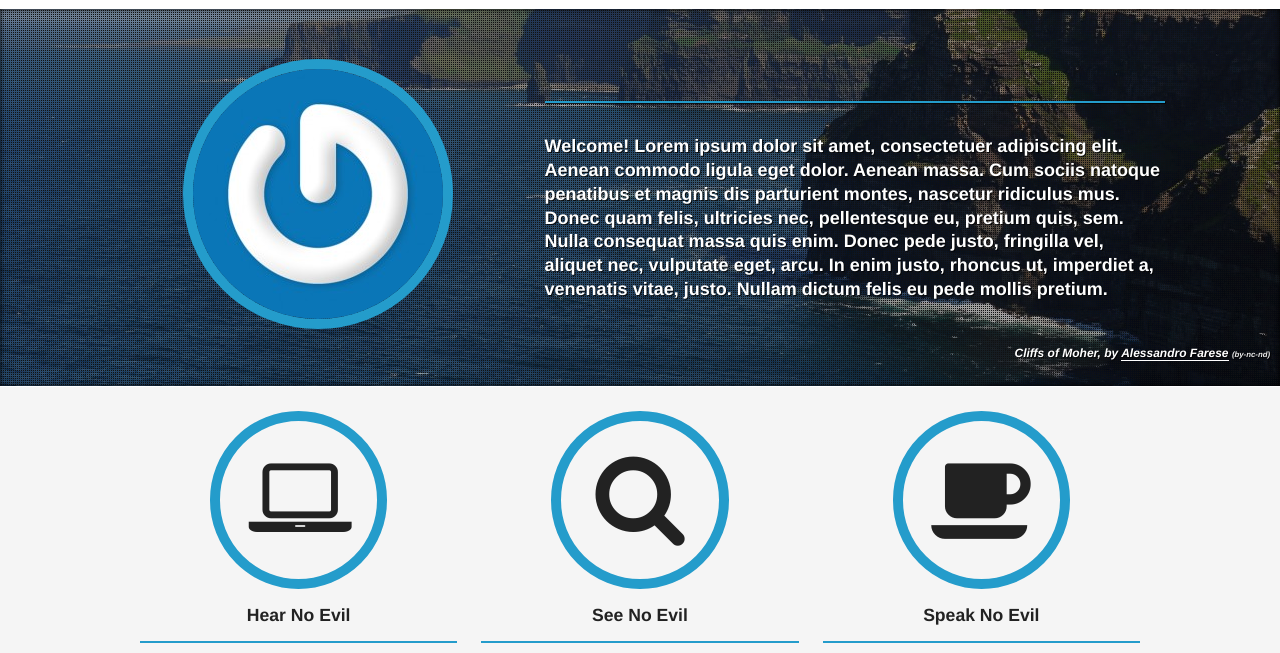
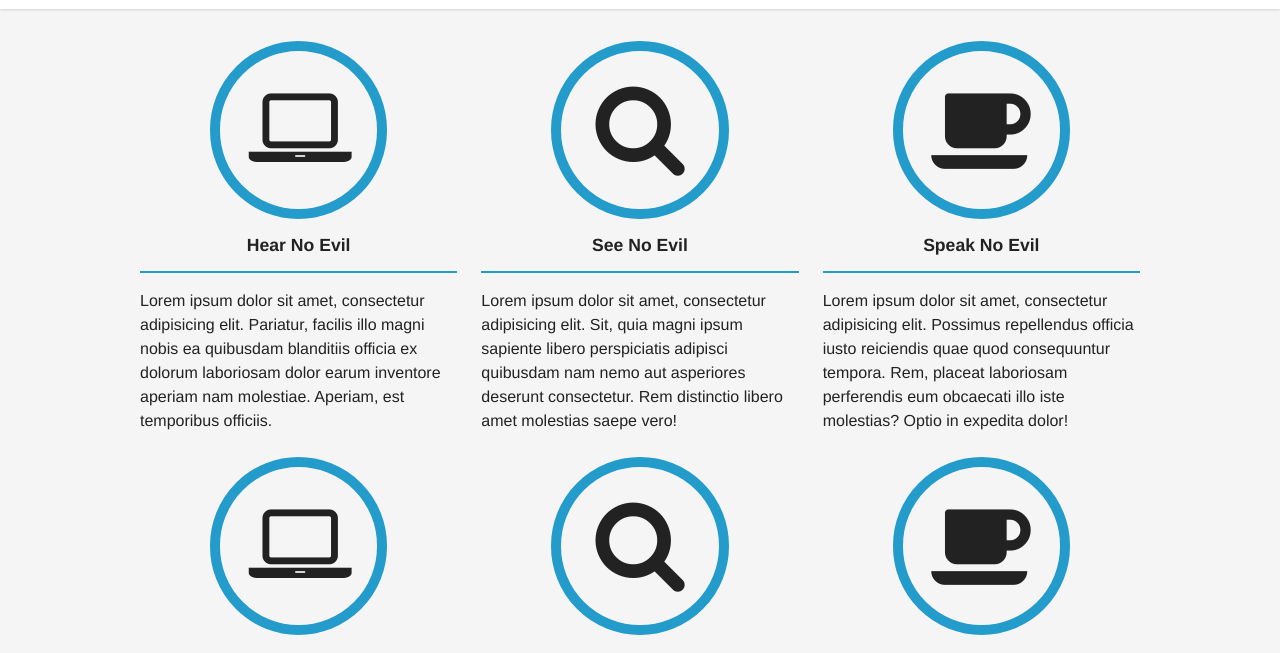
Before and after one commit to meowthsli/meowthsli.github.io, a plain HTML site: page index.html in a window 1280 px wide. Shown: the part 71-724 px from the top of the page. Drawn offline with nearby package versions, Linux system fonts and the light colour scheme.

Commit message:
Site updated at 2014-08-19 22:57:14 UTC

```diff
--- a/atom.xml
+++ b/atom.xml
@@ -4,7 +4,7 @@
   <title><![CDATA[Yves Production]]></title>
   <link href="http://meowthsli.github.io/atom.xml" rel="self"/>
   <link href="http://meowthsli.github.io/"/>
-  <updated>2014-08-20T02:55:09+04:00</updated>
+  <updated>2014-08-20T02:57:09+04:00</updated>
   <id>http://meowthsli.github.io/</id>
   <author>
     <name><![CDATA[]]></name>
--- a/index.html
+++ b/index.html
@@ -9,7 +9,7 @@
   <head>
     <meta charset="utf-8">
     <meta http-equiv="X-UA-Compatible" content="IE=edge,chrome=1">
-    <title>This is the title for your homepage - Yves Production</title>
+    <title>Yves Production. Правильно с первого раза - Yves Production</title>
     <meta name="author" content="">
 
     <meta name="description" content="Hear no evil Lorem ipsum dolor sit amet, consectetur adipisicing elit. Pariatur, facilis illo magni nobis ea quibusdam blanditiis officia ex dolorum &hellip;">
@@ -49,30 +49,6 @@
     </header>
 
 
-      <div class="hero" style="background-image: url('/images/cliffs_of_moher.jpg');">
-  <div class="grid-wrapper">
-    <div class="grid flex">
-      <div class="grid__item flex__item two-fifths palm-one-whole avatar">
-        <img class="gravatar" src="/images/gravatar.jpg" alt="'s Picture">
-      </div>
-      <div class="grid__item flex__item three-fifths palm-one-whole">
-       <h1></h1>
- <hr>
- <p class="lead">
-Welcome! Lorem ipsum dolor sit amet, consectetuer adipiscing elit. Aenean commodo ligula eget dolor. Aenean massa. Cum sociis natoque penatibus et magnis dis parturient montes, nascetur ridiculus mus. Donec quam felis, ultricies nec, pellentesque eu, pretium quis, sem. Nulla consequat massa quis enim. Donec pede justo, fringilla vel, aliquet nec, vulputate eget, arcu. In enim justo, rhoncus ut, imperdiet a, venenatis vitae, justo. Nullam dictum felis eu pede mollis pretium.
-</p>
-      </div>
-    </div>
-  </div>
-
-  <div class="credit">
-    <p>
-      Cliffs of Moher, by <a href="http://www.flickr.com/photos/alfarese/2780612581/" target="_blank">Alessandro Farese</a> <a href="http://creativecommons.org/licenses/by-nc-nd/2.0/deed.en" target="_blank" class="licence"><small>(by-nc-nd)</small></a>
-    </p>
-  </div>
-</div>
-
-
 
     <div class="grid-wrapper">
       <div class="grid grid-center">
@@ -85,6 +61,62 @@ Welcome! Lorem ipsum dolor sit amet, consectetuer adipiscing elit. Aenean commod
 
 
   <div class="grid-wrapper">
+  <div class="grid">
+    <div class="grid__item one-third lap-one-whole palm-one-whole usp">
+      <div class="grid">
+        <div class="grid__item one-whole lap-one-third">
+          <span class="icon">
+            <i class="icon-laptop"></i>
+          </span>
+        </div>
+
+        <div class="grid__item one-whole lap-two-thirds">
+          <h2 class="title">Hear no evil</h2>
+<hr>
+<p>
+Lorem ipsum dolor sit amet, consectetur adipisicing elit. Pariatur, facilis illo magni nobis ea quibusdam blanditiis officia ex dolorum laboriosam dolor earum inventore aperiam nam molestiae. Aperiam, est temporibus officiis.
+</p>
+        </div>
+      </div>
+    </div>
+
+    <div class="grid__item one-third lap-one-whole palm-one-whole usp">
+      <div class="grid">
+        <div class="grid__item one-whole lap-one-third">
+          <span class="icon">
+            <i class="icon-search"></i>
+          </span>
+        </div>
+
+        <div class="grid__item one-whole lap-two-thirds">
+          <h2 class="title">See no evil</h2>
+<hr>
+<p>
+Lorem ipsum dolor sit amet, consectetur adipisicing elit. Sit, quia magni ipsum sapiente libero perspiciatis adipisci quibusdam nam nemo aut asperiores deserunt consectetur. Rem distinctio libero amet molestias saepe vero!
+</p>
+        </div>
+      </div>
+    </div>
+
+    <div class="grid__item one-third lap-one-whole palm-one-whole usp">
+      <div class="grid">
+        <div class="grid__item one-whole lap-one-third">
+          <span class="icon">
+            <i class="icon-coffee"></i>
+          </span>
+        </div>
+
+        <div class="grid__item one-whole lap-two-thirds">
+         <h2 class="title">Speak no evil</h2>
+<hr>
+<p>
+Lorem ipsum dolor sit amet, consectetur adipisicing elit. Possimus repellendus officia iusto reiciendis quae quod consequuntur tempora. Rem, placeat laboriosam perferendis eum obcaecati illo iste molestias? Optio in expedita dolor!
+</p>
+        </div>
+      </div>
+    </div>
+  </div>
+
   <div class="grid">
     <div class="grid__item one-third lap-one-whole palm-one-whole usp">
       <div class="grid">
--- a/sitemap.xml
+++ b/sitemap.xml
@@ -5,21 +5,21 @@
 
   <url>
     <loc>http://meowthsli.github.io/blog/</loc>
-    <lastmod>2014-08-20T02:55:09+04:00</lastmod>
+    <lastmod>2014-08-20T02:57:09+04:00</lastmod>
     <changefreq>weekly</changefreq>
     <priority>0.7</priority>
   </url>
 
   <url>
     <loc>http://meowthsli.github.io/blog/archives/</loc>
-    <lastmod>2014-08-20T02:55:09+04:00</lastmod>
+    <lastmod>2014-08-20T02:57:09+04:00</lastmod>
     <changefreq>weekly</changefreq>
     <priority>0.7</priority>
   </url>
 
   <url>
     <loc>http://meowthsli.github.io/</loc>
-    <lastmod>2014-08-20T02:55:09+04:00</lastmod>
+    <lastmod>2014-08-20T02:57:09+04:00</lastmod>
     <changefreq>weekly</changefreq>
     <priority>1.0</priority>
   </url>
```
